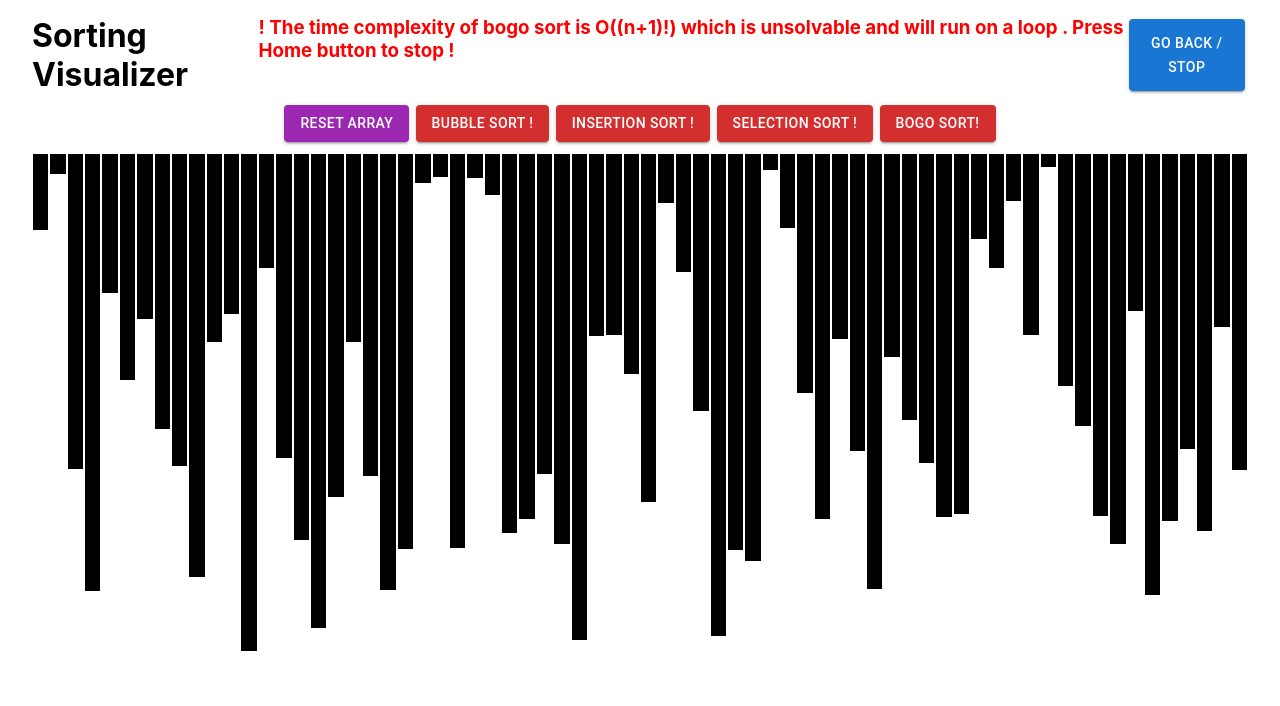
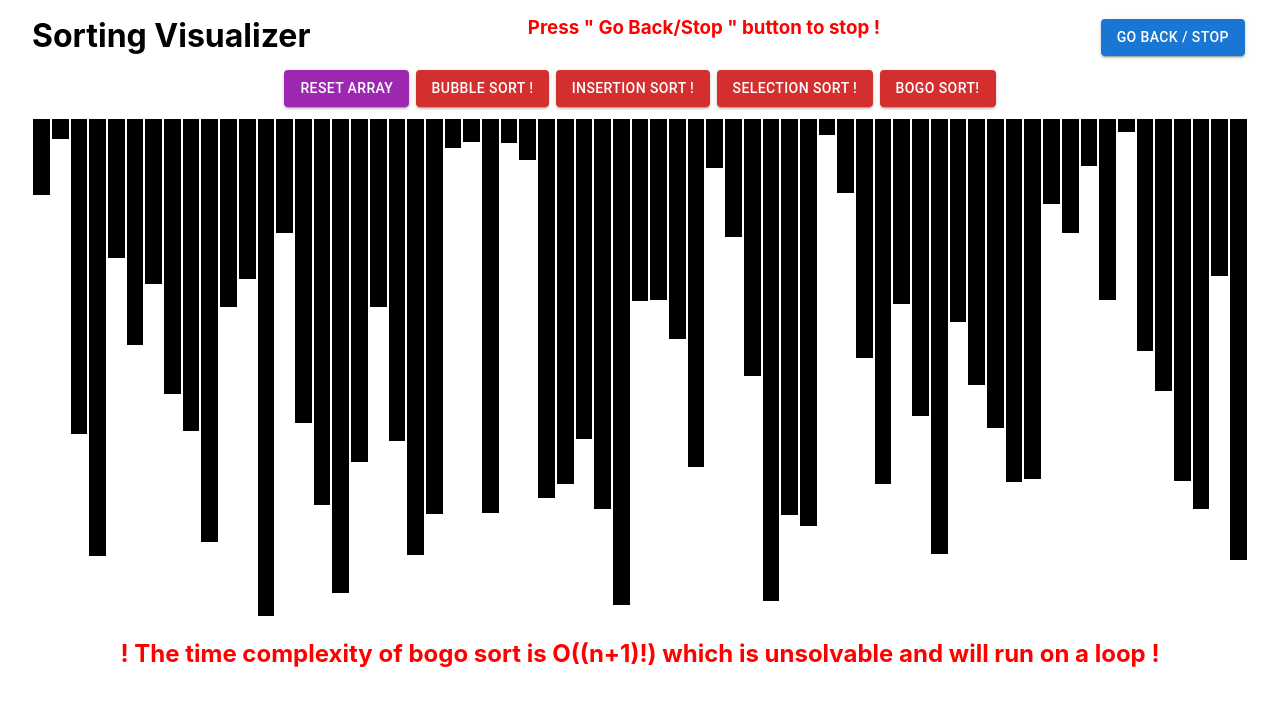
Before and after one commit to iamabhas/algorithm-visualizer, a React (Create React App) app: page /sort in a window 1280 px wide. Shown: the top 706 px of the page. Built offline with nearby package versions, Linux system fonts and the light colour scheme.

Commit message:
Update Sort.js

```diff
--- a/src/Sorting/Sort.js
+++ b/src/Sorting/Sort.js
@@ -11,9 +11,9 @@ export const Sort = () => {
   const [isRunning, setIsRunning] = useState(false);
   const [resetStatus, setResetStatus] = useState(true);
 
-  const arraySize = 70;
+  const arraySize = 65;
   let navigate = useNavigate();
-  let speed = 15;
+  let speed = 14;
   let bars = document.getElementsByClassName("bar");
   const delay = (ms) => {
     return new Promise((resolve) => setTimeout(resolve, ms));
@@ -47,8 +47,7 @@ export const Sort = () => {
         <div className="navbar">
           <h1>Sorting Visualizer</h1>
           <h3 style={{ color: "red" }}>
-            ! The time complexity of bogo sort is O((n+1)!) which is unsolvable
-            and will run on a loop . Press Home button to stop !
+              Press " Go Back/Stop " button to stop !
           </h3>
           <div className="button-container">
             <Button
@@ -131,7 +130,12 @@ export const Sort = () => {
               );
             })}
           </div>
+
         </div>
+        <h2 style={{ color: "red",textAlign:"center",margin:"1.3rem" }}>
+            ! The time complexity of bogo sort is O((n+1)!) which is unsolvable
+            and will run on a loop !
+          </h2>
       </div>
     </>
   );
```
